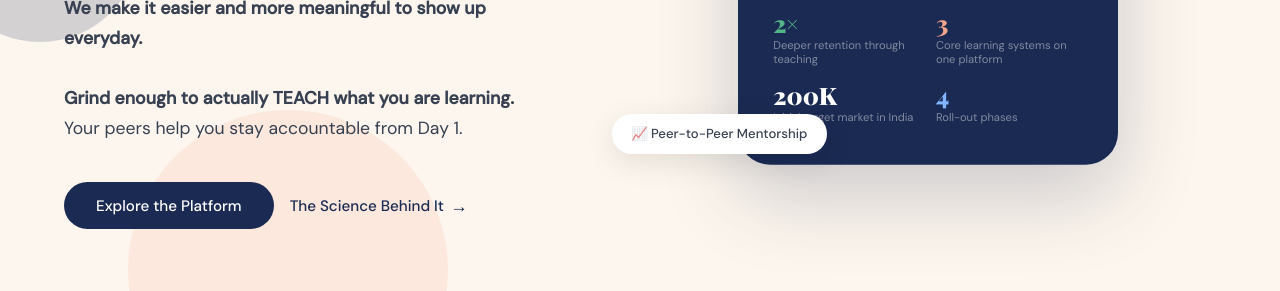
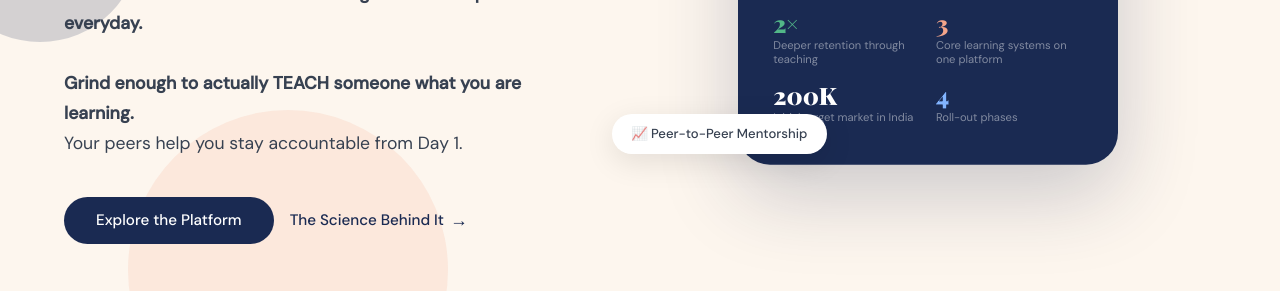
Before and after one commit to Edtruce/Feynlearn, a plain HTML site: page index.html in a window 1280 px wide. Shown: the part 510-801 px from the top of the page. Drawn offline with nearby package versions, Linux system fonts and the light colour scheme; a script that the page names is missing; a web font is replaced by a local one.

Commit message:
Correct wording in hero subtitle

```diff
--- a/index.html
+++ b/index.html
@@ -400,7 +400,7 @@
     <h1 class="hero-title">AMBITION requires<br><em>Effort</em></h1>
     <p class="hero-subtitle">
       <strong>We make it easier and more meaningful to show up everyday. </strong><br><br>
-      <strong>Grind enough to actually TEACH what you are learning. </strong><br>Your peers help you stay accountable from Day 1.</p>
+      <strong>Grind enough to actually TEACH someone what you are learning. </strong><br>Your peers help you stay accountable from Day 1.</p>
     <div class="hero-cta-group">
       <a href="#solution" class="btn-primary">Explore the Platform</a>
       <a href="#science" class="btn-ghost">The Science Behind It</a>
```
